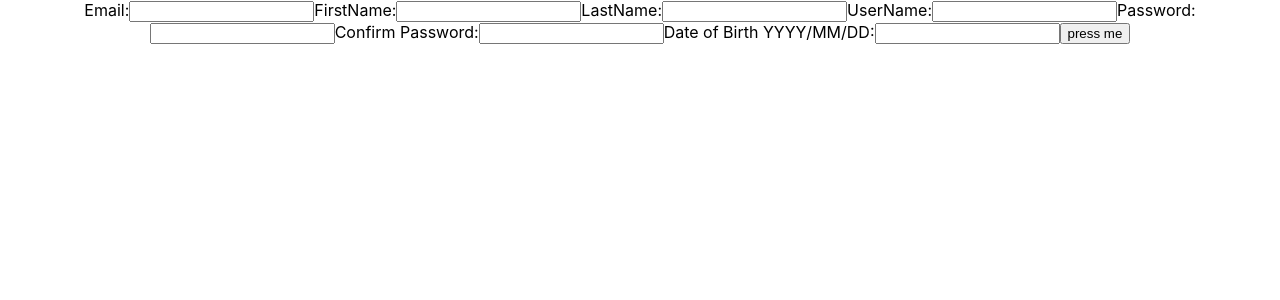
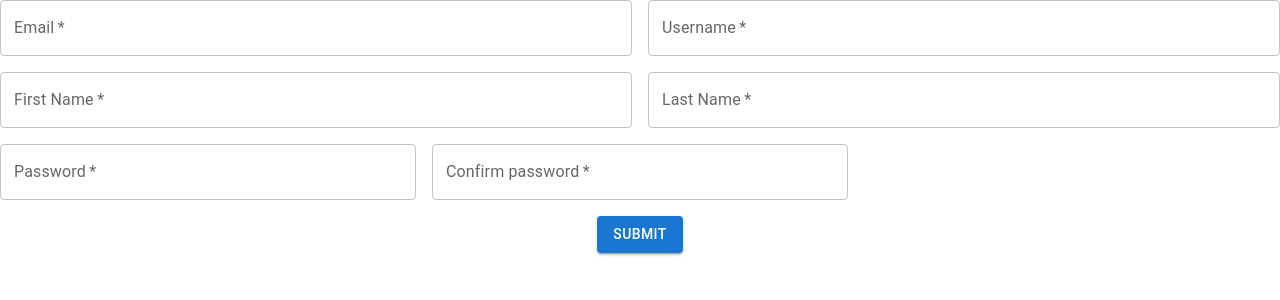
Before and after one commit to MIKEANTUMA/SoftwareTestingCapstone, a React (Create React App) app: page / in a window 1280 px wide. Shown: the top 300 px of the page. Built offline with nearby package versions, Linux system fonts and the light colour scheme; the HTML template or start-up script is replaced by a standard one.

Commit message:
Add login page

```diff
--- a/package.json
+++ b/package.json
@@ -3,6 +3,9 @@
   "version": "0.1.0",
   "private": true,
   "dependencies": {
+    "@emotion/react": "^11.10.4",
+    "@emotion/styled": "^11.10.4",
+    "@mui/material": "^5.10.8",
     "@testing-library/jest-dom": "^5.16.5",
     "@testing-library/react": "^13.4.0",
     "@testing-library/user-event": "^13.5.0",
--- a/src/CreateUser.js
+++ b/src/CreateUser.js
@@ -8,6 +8,7 @@ import React, { useEffect, useState } from "react";
 import getUser from "./Firebase/GetUser";
 import writeNewUser from "./Firebase/WriteUser";
 import { authUser } from "./Firebase/Auth";
+import { Button, TextField, Grid } from '@mui/material';
 
 const CreateUser = () => {
   const [temp, setTemp] = useState(false);
@@ -51,59 +52,88 @@ const CreateUser = () => {
     }else{
       console.log('error in information entered')
     }
-
-
-
-
   };
 
+  return (
+    <Grid container spacing={2}>
+      <Grid item xs={6}>
+        <TextField
+          fullWidth
+          required
+          label="Email"
+          id="email"
+          type="email"
+          onChange={(e) => setEmail(e.target.value)}
+        />
+      </Grid>
 
+      <Grid item xs={6}>
+        <TextField
+          fullWidth
+          required
+          label="Username"
+          id="userName"
+          onChange={(e) => setUserName(e.target.value)}
+        />
+      </Grid>
 
+      <Grid item xs={6}>
+        <TextField
+          fullWidth
+          required
+          label="First Name"
+          id="firstName"
+          onChange={(e) => setFirstName(e.target.value)}
+        />
+      </Grid>
 
+      <Grid item xs={6}>
+        <TextField
+          fullWidth
+          required
+          label="Last Name"
+          id="lastName"
+          onChange={(e) => setLastName(e.target.value)}
+        />
+      </Grid>
 
+      <Grid item xs={4}>
+        <TextField
+          fullWidth
+          required
+          label="Password"
+          type="password"
+          id="user"
+          onChange={(e) => setPassword(e.target.value)}
+        />
+      </Grid>
 
-  return (
-    <div className="CreateUser">
+      <Grid item xs={4}>
+        <TextField
+          fullWidth
+          required
+          label="Confirm password"
+          type="password"
+          id="confirmPassword"
+          onChange={(e) => setConfirmPassword(e.target.value)}
+        />
+      </Grid>
 
-        <label>
-          Email:
-          <input type="email" value={email} onChange={(e) => setEmail(e.target.value)} />
-        </label>
+      {/* <Grid item xs={12}>
+        add datepicker
+      </Grid> */}
 
-        <label>
-          FirstName:
-          <input type="text" value={firstName} onChange={(e) => setFirstName(e.target.value)}/>
-        </label>
-
-        <label>
-          LastName:
-          <input type="text" value={lastName} onChange={(e) => setLastName(e.target.value)} />
-        </label>
-
-        <label>
-          UserName:
-          <input type="text" value={userName} onChange={(e) => setUserName(e.target.value)} />
-        </label>
-
-        <label>
-          Password:
-          <input type="password" value={password} onChange={(e) => setPassword(e.target.value)}
-          />
-        </label>
-
-        <label>
-          Confirm Password:
-          <input type="password" value={confirmPassword} onChange={(e) => setConfirmPassword(e.target.value)}
-          />
-        </label>
-
-        <label>
-          Date of Birth YYYY/MM/DD:
-          <input type="text" value={DoB} onChange={(e) => setDob(e.target.value)} />
-        </label>
-        <button onClick={() => handleSubmit()}>press me</button>
-    </div>
-  );
+      <Grid item xs={12}>
+        <Button
+          id="submit"
+          variant="contained"
+          onClick={() => handleSubmit()}
+        >
+          Submit
+        </Button>
+      </Grid>
+    </Grid>
+    );
 };
 
 export default CreateUser;
```
Also changed, not shown: 1 other file (tests, documents, lock files or other folders).
